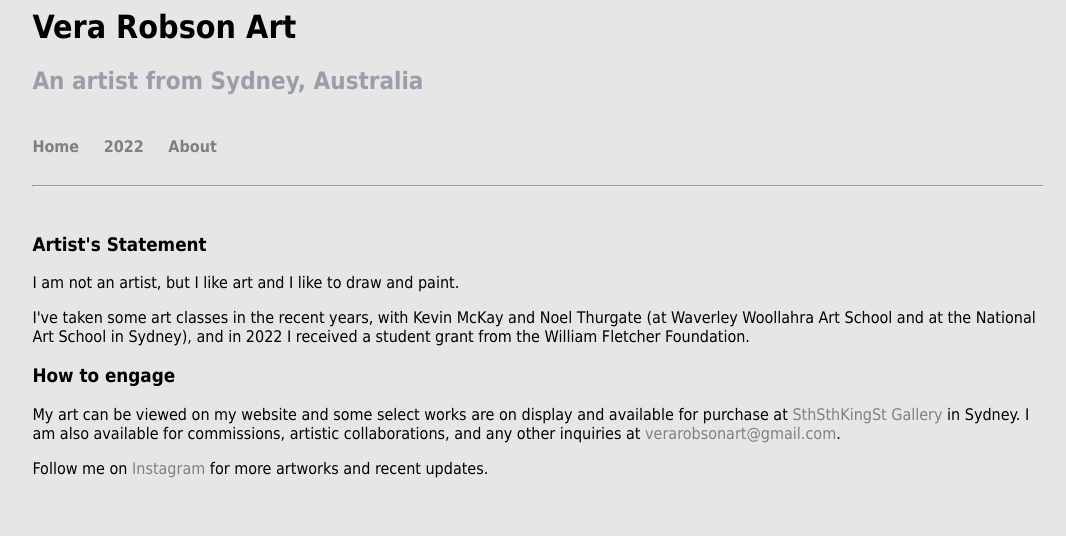
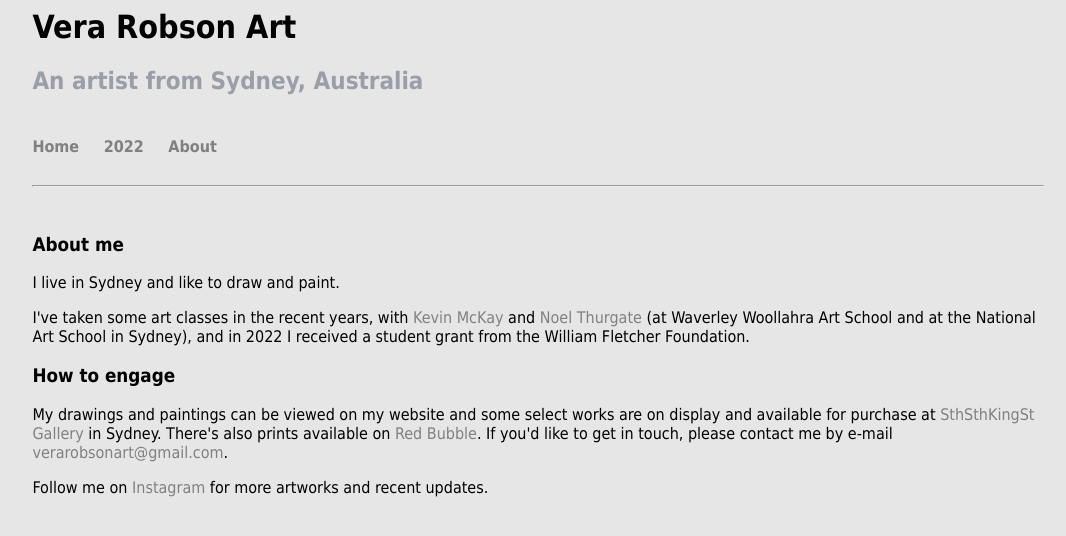
Before and after one commit to verarobsonart/verarobsonart.github.io, a Jekyll site: the page built from about.md, in a window 1280 px wide. Shown: the top 536 px of the page, without its empty margins (102-1168 px from the left). Built offline with Jekyll 4.4.1, drawn with Linux system fonts in a browser that asks for light colours.

Commit message:
Update about.md

```diff
--- a/about.md
+++ b/about.md
@@ -2,15 +2,14 @@
 layout: default
 ---
 
-<h3> Artist's Statement</h3>
+<h3>About me</h3>
 
-<p>I am not an artist, but I like art and I like to draw and paint.</p>
+<p>I live in Sydney and like to draw and paint.</p>
 
-<p>I've taken some art classes in the recent years, with Kevin McKay and Noel Thurgate (at Waverley Woollahra Art School and at the National Art School in Sydney), and in 2022 I received a student grant from the William Fletcher Foundation.</p>
-
+<p>I've taken some art classes in the recent years, with <a href = "https://kevinmckayart.com/">Kevin McKay</a> and <a href="https://thefoldsouthernhighlands.com.au/the-guide/a-good-read-artist-noel-thurgate.html">Noel Thurgate</a> (at Waverley Woollahra Art School and at the National Art School in Sydney), and in 2022 I received a student grant from the William Fletcher Foundation.</p>
 
 <h3>How to engage</h3>
 
-<p>My art can be viewed on my website and some select works are on display and available for purchase at <a href="https://www.sthsthkingst.com/">SthSthKingSt Gallery</a> in Sydney. I am also available for commissions, artistic collaborations, and any other inquiries at <a href = "mailto:verarobsonart@gmail.com">verarobsonart@gmail.com</a>.</p>
+<p>My drawings and paintings can be viewed on my website and some select works are on display and available for purchase at <a href="https://www.sthsthkingst.com/">SthSthKingSt Gallery</a> in Sydney. There's also prints available on <a href="https://www.redbubble.com/people/verarobsonart/shop">Red Bubble</a>. If you'd like to get in touch, please contact me by e-mail <a href = "mailto:verarobsonart@gmail.com">verarobsonart@gmail.com</a>.</p>
 
 <p>Follow me on <a href="https://www.instagram.com/verarobsonart/">Instagram</a> for more artworks and recent updates.</p>
```
